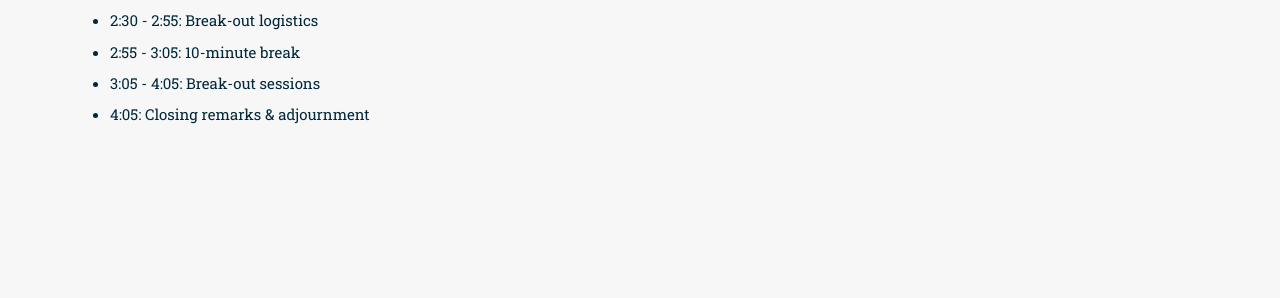
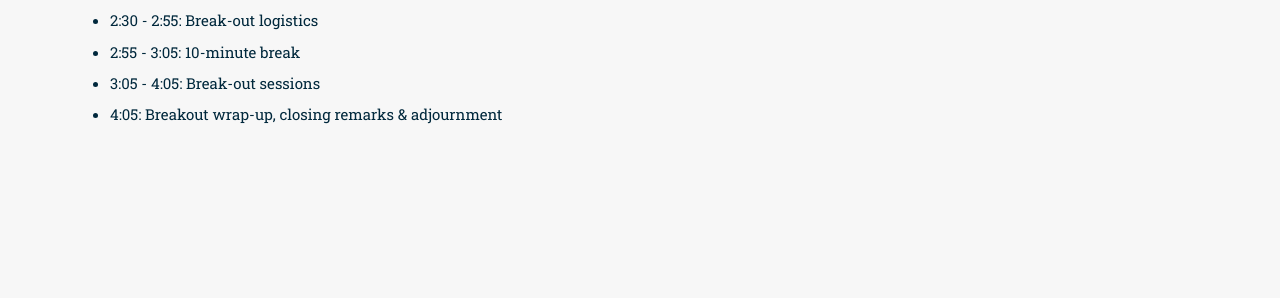
Before and after one commit to politicsoflibraries/politicsoflibraries.github.io, a Jekyll site: the page built from index.md, in a window 1280 px wide and 900 px high, scrolled down 3729 px. Shown: the part 156-454 px from the top of the window. Built offline with Jekyll 4.4.1, drawn with Linux system fonts in a browser that asks for light colours; some web fonts are replaced.

Commit message:
Formatting.

```diff
--- a/_includes/2017_data/schedule.html
+++ b/_includes/2017_data/schedule.html
@@ -48,7 +48,7 @@
         <li style="margin: 0 0 10px 0">2:30 - 2:55: Break-out logistics<br /></li>
         <li style="margin: 0 0 10px 0">2:55 - 3:05: 10-minute break<br /></li>
         <li style="margin: 0 0 10px 0">3:05 - 4:05: Break-out sessions<br /></li>
-        <li style="margin: 0 0 10px 0">4:05: Closing remarks &
+        <li style="margin: 0 0 10px 0">4:05: Breakout wrap-up, closing remarks &
           adjournment</li>
 
       </ul>
```
Also changed, not shown: 2 other files.
